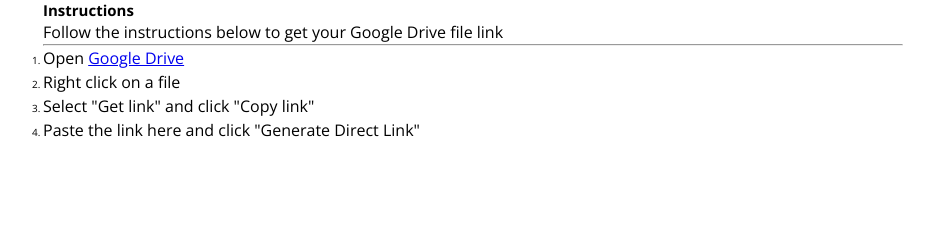
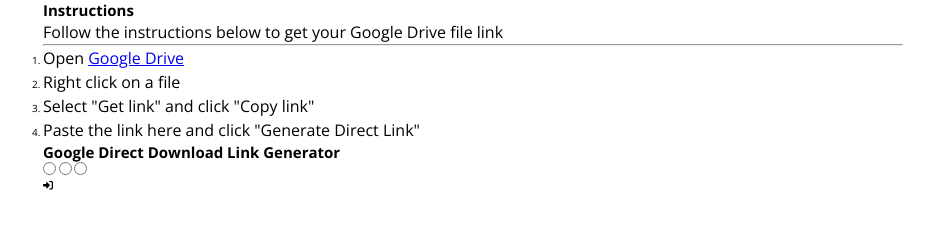
Before and after one commit to OybekKayumov/javascript-100-days, a website: page 8-ggl-drv-dwnl-link/index.html in a window 1280 px wide. Shown: the whole page, without its empty margins (167-1101 px from the left). Drawn offline with nearby package versions, Linux system fonts and the light colour scheme.

Commit message:
Add Google Drive Download Link Generator

```diff
--- a/8-ggl-drv-dwnl-link/index.html
+++ b/8-ggl-drv-dwnl-link/index.html
@@ -42,6 +42,23 @@
             </ol>
           </div>
         </div>
+
+        <!-- download section -->
+        <div class="download-link">
+          <div class="container">
+            <h1>Google Direct Download Link Generator</h1>
+
+            <input type="radio" id="login" name="tab">
+            <input type="radio" id="register" name="tab">
+            <input type="radio" id="reset" name="tab">
+
+            <nav>
+              <label for="login" class="login">
+                <i class="fas fa-sign-in-alt"></i>
+              </label>
+            </nav>
+          </div>
+        </div>
       </section>
     </main>
 
```
